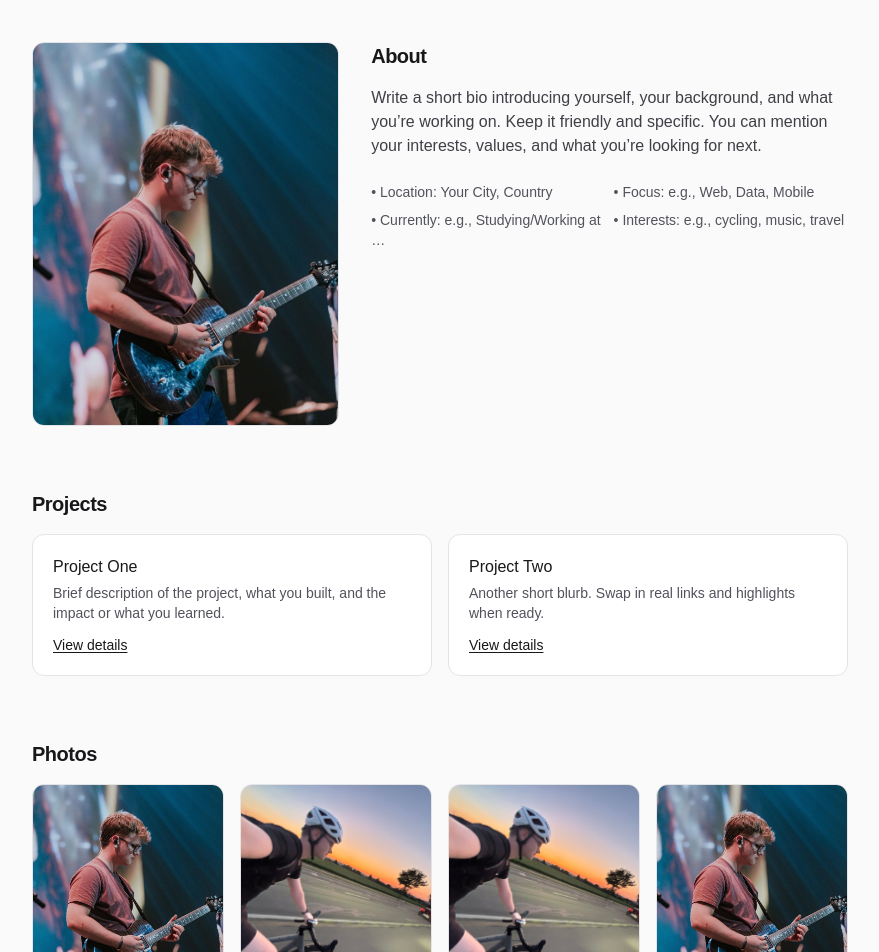
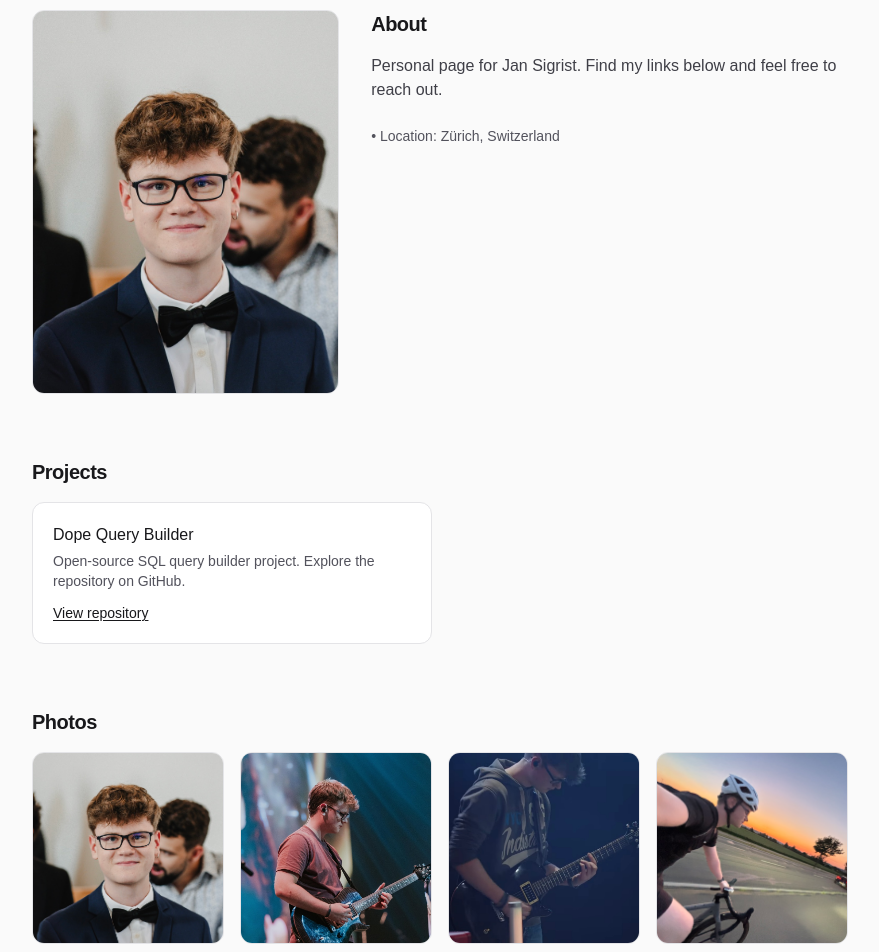
Before and after one commit to jansigi/jansigrist, a Next.js app: page / in a window 1280 px wide. Shown: the part 320-1272 px from the top of the page, without its empty margins (200-1079 px from the left). Built offline with nearby package versions, Linux system fonts and the light colour scheme.

Commit message:
Update personal page with new images and links

```diff
--- a/src/app/page.tsx
+++ b/src/app/page.tsx
@@ -1,7 +1,9 @@
 import Image from "next/image";
 import Link from "next/link";
-import photo1 from "@/image/playing_guitar.jpeg";
-import photo2 from "@/image/riding_gravel_bike.jpeg";
+import photoPortrait from "@/image/portrait.jpeg";
+import photoGuitar1 from "@/image/playing_guitar.jpeg";
+import photoGuitar2 from "@/image/playing_guitar_2.jpeg";
+import photoBike from "@/image/riding_gravel_bike.jpeg";
 
 export default function Home() {
   return (
@@ -11,18 +13,17 @@ export default function Home() {
         <section className="flex flex-col items-start gap-6">
           <h1 className="text-4xl font-semibold tracking-tight sm:text-5xl">Jan Sigrist</h1>
           <p className="max-w-2xl text-lg leading-8 text-zinc-600 dark:text-zinc-400">
-            A concise one‑liner about you goes here. Replace this with a short
-            intro that captures what you do and what you care about.
+            Based in Zürich, Switzerland. Connect via GitHub or LinkedIn, or reach me by email.
           </p>
           <div className="flex flex-wrap gap-3">
             <Link
-              href="mailto:jan@example.com"
+              href="mailto:jan.sigrist@gmx.net"
               className="rounded-full bg-zinc-900 px-5 py-2.5 text-sm font-medium text-zinc-50 transition-colors hover:bg-zinc-800 dark:bg-zinc-100 dark:text-zinc-900 dark:hover:bg-zinc-200"
             >
               Email Me
             </Link>
             <Link
-              href="https://www.linkedin.com/in/your-linkedin"
+              href="https://www.linkedin.com/in/jan-sigrist-870224289/"
               className="rounded-full border border-zinc-300 px-5 py-2.5 text-sm font-medium transition-colors hover:bg-zinc-100 dark:border-zinc-700 dark:hover:bg-zinc-900"
               target="_blank"
               rel="noopener noreferrer"
@@ -30,7 +31,7 @@ export default function Home() {
               LinkedIn
             </Link>
             <Link
-              href="https://github.com/your-github"
+              href="https://github.com/jansigi"
               className="rounded-full border border-zinc-300 px-5 py-2.5 text-sm font-medium transition-colors hover:bg-zinc-100 dark:border-zinc-700 dark:hover:bg-zinc-900"
               target="_blank"
               rel="noopener noreferrer"
@@ -44,8 +45,8 @@ export default function Home() {
         <section className="grid grid-cols-1 items-start gap-8 sm:grid-cols-5">
           <div className="relative col-span-2 aspect-[4/5] overflow-hidden rounded-xl border border-zinc-200 bg-white dark:border-zinc-800 dark:bg-zinc-900">
             <Image
-              src={photo1}
-              alt="Jan playing guitar"
+              src={photoPortrait}
+              alt="Portrait of Jan Sigrist"
               fill
               className="object-cover"
               priority
@@ -54,15 +55,10 @@ export default function Home() {
           <div className="col-span-3 flex flex-col gap-4">
             <h2 className="text-xl font-semibold tracking-tight">About</h2>
             <p className="text-zinc-700 dark:text-zinc-300">
-              Write a short bio introducing yourself, your background, and what
-              you’re working on. Keep it friendly and specific. You can mention
-              your interests, values, and what you’re looking for next.
+              Personal page for Jan Sigrist. Find my links below and feel free to reach out.
             </p>
             <ul className="mt-2 grid grid-cols-1 gap-2 text-sm text-zinc-600 dark:text-zinc-400 sm:grid-cols-2">
-              <li>• Location: Your City, Country</li>
-              <li>• Focus: e.g., Web, Data, Mobile</li>
-              <li>• Currently: e.g., Studying/Working at …</li>
-              <li>• Interests: e.g., cycling, music, travel</li>
+              <li>• Location: Zürich, Switzerland</li>
             </ul>
           </div>
         </section>
@@ -72,32 +68,18 @@ export default function Home() {
           <h2 className="text-xl font-semibold tracking-tight">Projects</h2>
           <div className="grid grid-cols-1 gap-4 sm:grid-cols-2">
             <article className="rounded-xl border border-zinc-200 bg-white p-5 transition-colors hover:bg-zinc-50 dark:border-zinc-800 dark:bg-zinc-900 dark:hover:bg-zinc-800">
-              <h3 className="text-base font-medium">Project One</h3>
+              <h3 className="text-base font-medium">Dope Query Builder</h3>
               <p className="mt-1 text-sm text-zinc-600 dark:text-zinc-400">
-                Brief description of the project, what you built, and the
-                impact or what you learned.
+                Open-source SQL query builder project. Explore the repository on GitHub.
               </p>
               <div className="mt-3 text-sm">
                 <Link
-                  href="#"
+                  href="https://github.com/ergon/dope-query-builder"
                   className="text-zinc-900 underline underline-offset-2 hover:no-underline dark:text-zinc-100"
+                  target="_blank"
+                  rel="noopener noreferrer"
                 >
-                  View details
-                </Link>
-              </div>
-            </article>
-            <article className="rounded-xl border border-zinc-200 bg-white p-5 transition-colors hover:bg-zinc-50 dark:border-zinc-800 dark:bg-zinc-900 dark:hover:bg-zinc-800">
-              <h3 className="text-base font-medium">Project Two</h3>
-              <p className="mt-1 text-sm text-zinc-600 dark:text-zinc-400">
-                Another short blurb. Swap in real links and highlights when
-                ready.
-              </p>
-              <div className="mt-3 text-sm">
-                <Link
-                  href="#"
-                  className="text-zinc-900 underline underline-offset-2 hover:no-underline dark:text-zinc-100"
-                >
-                  View details
+                  View repository
                 </Link>
               </div>
             </article>
@@ -109,16 +91,16 @@ export default function Home() {
           <h2 className="text-xl font-semibold tracking-tight">Photos</h2>
           <div className="grid grid-cols-2 gap-4 sm:grid-cols-4">
             <div className="relative aspect-square overflow-hidden rounded-xl border border-zinc-200 bg-white dark:border-zinc-800 dark:bg-zinc-900">
-              <Image src={photo1} alt="Playing guitar" fill className="object-cover" />
+              <Image src={photoPortrait} alt="Portrait of Jan" fill className="object-cover" />
             </div>
             <div className="relative aspect-square overflow-hidden rounded-xl border border-zinc-200 bg-white dark:border-zinc-800 dark:bg-zinc-900">
-              <Image src={photo2} alt="Gravel biking" fill className="object-cover" />
+              <Image src={photoGuitar1} alt="Jan playing guitar" fill className="object-cover" />
             </div>
-            <div className="relative hidden aspect-square overflow-hidden rounded-xl border border-zinc-200 bg-white sm:block dark:border-zinc-800 dark:bg-zinc-900">
-              <Image src={photo2} alt="Gravel biking" fill className="object-cover" />
+            <div className="relative aspect-square overflow-hidden rounded-xl border border-zinc-200 bg-white dark:border-zinc-800 dark:bg-zinc-900">
+              <Image src={photoGuitar2} alt="Jan playing guitar (2)" fill className="object-cover" />
             </div>
-            <div className="relative hidden aspect-square overflow-hidden rounded-xl border border-zinc-200 bg-white sm:block dark:border-zinc-800 dark:bg-zinc-900">
-              <Image src={photo1} alt="Playing guitar" fill className="object-cover" />
+            <div className="relative aspect-square overflow-hidden rounded-xl border border-zinc-200 bg-white dark:border-zinc-800 dark:bg-zinc-900">
+              <Image src={photoBike} alt="Jan riding a gravel bike" fill className="object-cover" />
             </div>
           </div>
         </section>
@@ -132,13 +114,13 @@ export default function Home() {
           </p>
           <div className="flex flex-wrap gap-3">
             <Link
-              href="mailto:jan@example.com"
+              href="mailto:jan.sigrist@gmx.net"
               className="rounded-full bg-zinc-900 px-5 py-2.5 text-sm font-medium text-zinc-50 transition-colors hover:bg-zinc-800 dark:bg-zinc-100 dark:text-zinc-900 dark:hover:bg-zinc-200"
             >
               Send an email
             </Link>
             <Link
-              href="https://www.linkedin.com/in/your-linkedin"
+              href="https://www.linkedin.com/in/jan-sigrist-870224289/"
               className="rounded-full border border-zinc-300 px-5 py-2.5 text-sm font-medium transition-colors hover:bg-zinc-100 dark:border-zinc-700 dark:hover:bg-zinc-900"
               target="_blank"
               rel="noopener noreferrer"
```
Also changed, not shown: src/image/portrait.jpeg (added).
